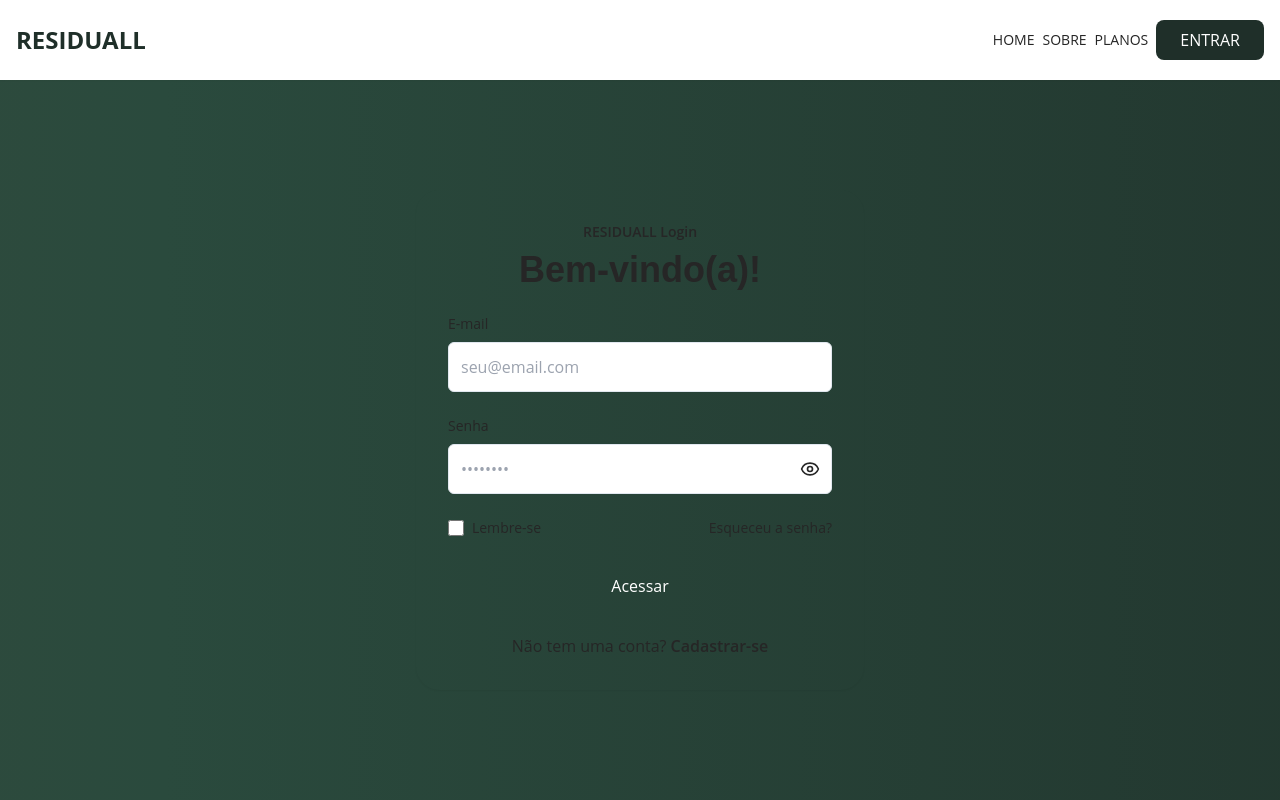
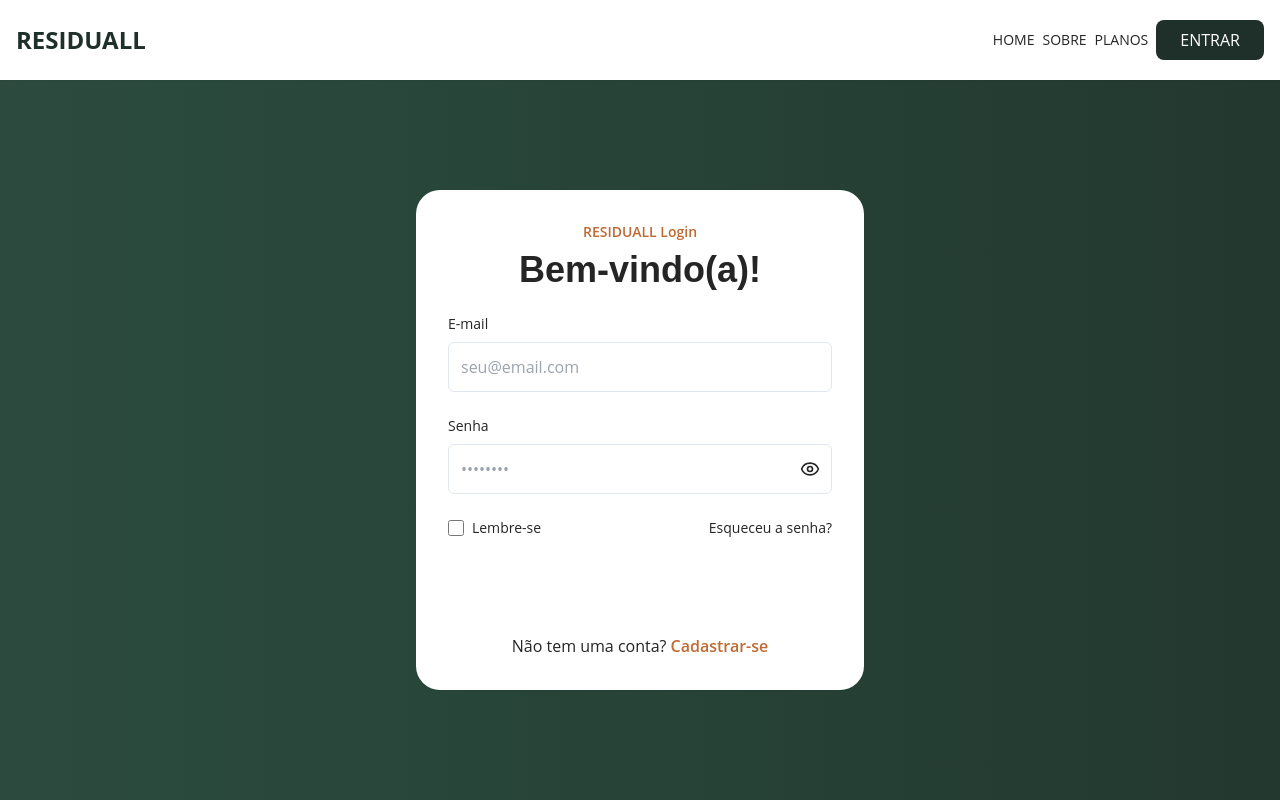
Before and after one commit to Paulinne-Cintra/residuall-waste-wizard, a React (Vite) app: page /login in a window 1280 px wide. Built offline with nearby package versions, Linux system fonts and the light colour scheme.

Commit message:
LoginPage.tsx

```diff
--- a/src/pages/LoginPage.tsx
+++ b/src/pages/LoginPage.tsx
@@ -1,4 +1,3 @@
-
 import { useState } from 'react';
 import { Link } from 'react-router-dom';
 import { Eye, EyeOff } from 'lucide-react';
@@ -44,7 +43,7 @@ const LoginPage = () => {
   return (
     // Fundo gradiente com o padrão geométrico
     <div className="min-h-screen flex flex-col relative overflow-hidden
-                    bg-gradient-to-br from-brand-green-dark to-brand-orange-burnt">
+                    bg-gradient-to-br from-residuall-green-default to-residuall-orange-burnt">
       {/* Camada para o padrão geométrico sutil */}
       <div className="absolute inset-0 geometric-bg z-0"></div>
 
@@ -52,27 +51,27 @@ const LoginPage = () => {
 
       {/* Conteúdo principal centralizado, acima do padrão geométrico */}
       <main className="flex-grow flex items-center justify-center py-12 relative z-10 px-4">
-        <div className="w-full max-w-md bg-neutral-white rounded-3xl shadow-sm overflow-hidden">
+        <div className="w-full max-w-md bg-residuall-white rounded-3xl shadow-sm overflow-hidden">
           <div className="p-8">
             {/* Títulos estilo Otake */}
-            <p className="text-center text-sm font-semibold text-brand-orange-burnt mb-2">
+            <p className="text-center text-sm font-semibold text-residuall-orange-burnt mb-2">
                 RESIDUALL Login
             </p>
-            <h1 className="text-4xl font-bold text-neutral-gray-dark text-center mb-6">
+            <h1 className="text-4xl font-bold text-residuall-gray-dark text-center mb-6">
                 Bem-vindo(a)!
             </h1>
 
             <form onSubmit={handleSubmit}>
               <div className="mb-6">
-                <label htmlFor="email" className="block text-sm font-medium text-neutral-gray-dark mb-2">
+                <label htmlFor="email" className="block text-sm font-medium text-residuall-gray-dark mb-2">
                   E-mail
                 </label>
                 <input
                   id="email"
                   type="email"
                   // Removido 'input-field' e adicionadas classes Tailwind diretas
-                  className={`w-full p-3 border border-neutral-gray-light rounded-md
-                              focus:outline-none focus:ring-1 focus:ring-brand-green-dark
+                  className={`w-full p-3 border border-residuall-gray-default rounded-md
+                              focus:outline-none focus:ring-1 focus:ring-residuall-green-default
                               ${errors.email ? 'border-red-500' : ''}`}
                   placeholder="seu@email.com"
                   value={email}
@@ -84,7 +83,7 @@ const LoginPage = () => {
               </div>
 
               <div className="mb-6">
-                <label htmlFor="password" className="block text-sm font-medium text-neutral-gray-dark mb-2">
+                <label htmlFor="password" className="block text-sm font-medium text-residuall-gray-dark mb-2">
                   Senha
                 </label>
                 <div className="relative">
@@ -92,8 +91,8 @@ const LoginPage = () => {
                     id="password"
                     type={showPassword ? "text" : "password"}
                     // Removido 'input-field' e adicionadas classes Tailwind diretas
-                    className={`w-full p-3 pr-10 border border-neutral-gray-light rounded-md
-                                focus:outline-none focus:ring-1 focus:ring-brand-green-dark
+                    className={`w-full p-3 pr-10 border border-residuall-gray-default rounded-md
+                                focus:outline-none focus:ring-1 focus:ring-residuall-green-default
                                 ${errors.password ? 'border-red-500' : ''}`}
                     placeholder="••••••••"
                     value={password}
@@ -101,7 +100,7 @@ const LoginPage = () => {
                   />
                   <button
                     type="button"
-                    className="absolute inset-y-0 right-0 pr-3 flex items-center text-neutral-gray-dark"
+                    className="absolute inset-y-0 right-0 pr-3 flex items-center text-residuall-gray-dark"
                     onClick={toggleShowPassword}
                   >
                     {showPassword ? <EyeOff size={20} /> : <Eye size={20} />}
@@ -112,13 +111,13 @@ const LoginPage = () => {
                 )}
               </div>
 
-              <div className="flex items-center justify-between mb-6 text-neutral-gray-dark">
+              <div className="flex items-center justify-between mb-6 text-residuall-gray-dark">
                 <div className="flex items-center">
                   <input
                     id="remember-me"
                     type="checkbox"
                     // Ajuste a cor do checkbox para sua paleta
-                    className="h-4 w-4 text-brand-green-dark border-neutral-gray-light rounded focus:ring-brand-green-dark"
+                    className="h-4 w-4 text-residuall-green-default border-residuall-gray-default rounded focus:ring-residuall-green-default"
                     checked={rememberMe}
                     onChange={() => setRememberMe(!rememberMe)}
                   />
@@ -128,7 +127,7 @@ const LoginPage = () => {
                 </div>
 
                 <div className="text-sm">
-                  <a href="#" className="text-neutral-gray-dark hover:text-brand-orange-burnt transition-colors">
+                  <a href="#" className="text-residuall-gray-dark hover:text-residuall-orange-burnt transition-colors">
                     Esqueceu a senha?
                   </a>
                 </div>
@@ -137,15 +136,15 @@ const LoginPage = () => {
               <button
                 type="submit"
                 // Ajuste a cor do botão principal
-                className="w-full bg-brand-green-dark hover:bg-neutral-gray-dark text-white font-medium py-3 px-4 rounded-lg transition-colors"
+                className="w-full bg-residuall-green-default hover:bg-residuall-gray-dark text-white font-medium py-3 px-4 rounded-lg transition-colors"
               >
                 Acessar
               </button>
             </form>
 
             <div className="text-center mt-6">
-              <span className="text-neutral-gray-dark">Não tem uma conta?</span>{" "}
-              <Link to="/cadastro" className="text-brand-orange-burnt hover:text-brand-green-dark font-semibold transition-colors">
+              <span className="text-residuall-gray-dark">Não tem uma conta?</span>{" "}
+              <Link to="/cadastro" className="text-residuall-orange-burnt hover:text-residuall-green-default font-semibold transition-colors">
                 Cadastrar-se
               </Link>
             </div>
```
